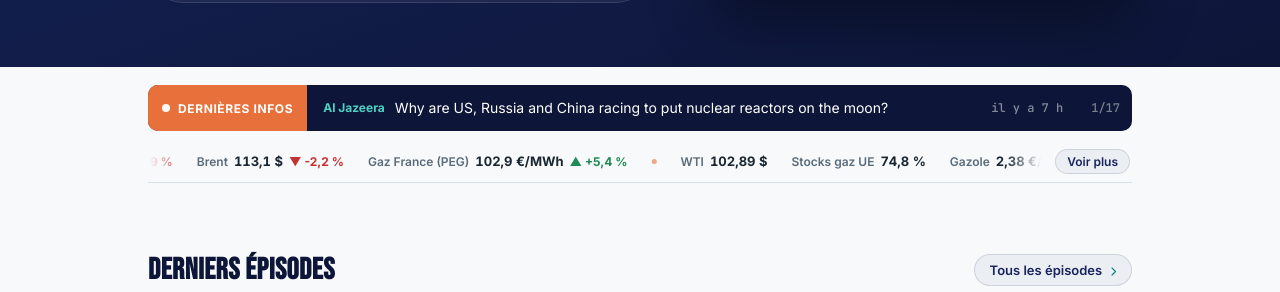
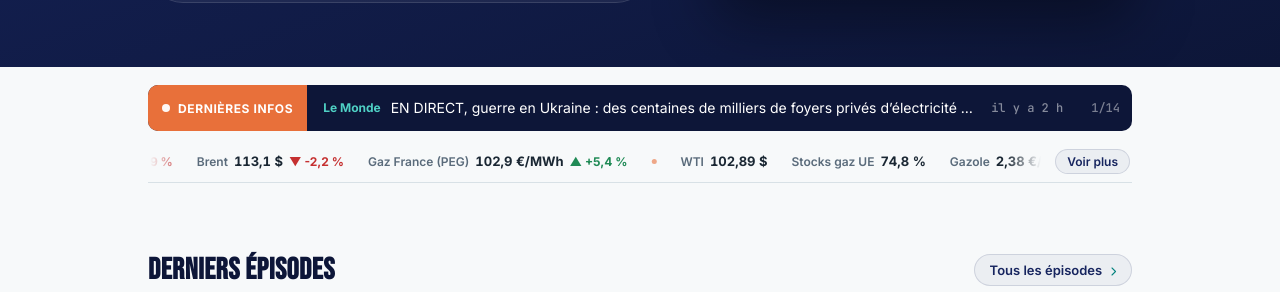
Before and after one commit to InsideEnergyMarkets/Inside-Energy-Markets, a Jekyll site: the page built from index.html, in a window 1280 px wide and 900 px high, scrolled down 417 px, cut to the strip 161-867 px from the top of the window. Shown: the top 292 px of the strip. Built offline with Jekyll 4.4.1, drawn with Linux system fonts in a browser that asks for light colours.

```diff
--- a/_data/incidents.json
+++ b/_data/incidents.json
@@ -1,5 +1,5 @@
 {
- "updated_at": "2026-10-31T06:09:56+00:00",
+ "updated_at": "2026-10-31T12:58:04+00:00",
  "stats": {
   "total_30d": 43,
   "attacks_30d": 36,
--- a/_data/news.json
+++ b/_data/news.json
@@ -1,12 +1,19 @@
 {
- "updated_at": "2026-10-31T06:09:55+00:00",
+ "updated_at": "2026-10-31T12:58:04+00:00",
  "items": [
   {
-   "title": "Why are US, Russia and China racing to put nuclear reactors on the moon?",
-   "url": "https://www.aljazeera.com/news/2026/10/31/why-are-us-russia-and-china-racing-to-put-nuclear-reactors-on-the-moon?traffic_source=rss",
-   "source": "Al Jazeera",
-   "lang": "en",
-   "date": "2026-10-31T05:37:51+00:00"
+   "title": "EN DIRECT, guerre en Ukraine : des centaines de milliers de foyers privés d’électricité dans les régions de Dnipro et de Kiev à la suite de bombardements russes",
+   "url": "https://www.lemonde.fr/international/live/2026/10/31/en-direct-guerre-en-ukraine-des-centaines-de-milliers-de-foyers-prives-d-electricite-dans-les-regions-de-dnipro-et-de-kiev-apres-des-bombardements-russes_6799896_3210.html",
+   "source": "Le Monde",
+   "lang": "fr",
+   "date": "2026-10-31T10:51:29+00:00"
+  },
+  {
+   "title": "Pour faire baisser le prix du gazole à la pompe, une course contre la montre et un casse-tête logistique",
+   "url": "https://www.lemonde.fr/economie/article/2026/10/31/course-contre-la-montre-et-casse-tete-logistique-pour-faire-baisser-le-prix-du-gazole-a-la-pompe_6803469_3234.html",
+   "source": "Le Monde",
+   "lang": "fr",
+   "date": "2026-10-31T07:00:06+00:00"
   },
   {
    "title": "Pénurie de navires et tarifs record : comment la guerre au Moyen-Orient fait bondir les prix du transport de pétrole",
@@ -14,27 +21,6 @@
    "source": "Le Monde",
    "lang": "fr",
    "date": "2026-10-31T04:00:48+00:00"
-  },
-  {
-   "title": "Iran says four tankers on fire after striking mines in Hormuz",
-   "url": "https://www.aljazeera.com/video/newsfeed/2026/10/31/iran-says-four-tankers-on-fire-after-striking-mines-in-hormuz?traffic_source=rss",
-   "source": "Al Jazeera",
-   "lang": "en",
-   "date": "2026-10-31T03:55:48+00:00"
-  },
-  {
-   "title": "Iran war live: 4 tankers hit in Hormuz; Trump says conflict will end ‘soon’",
-   "url": "https://www.aljazeera.com/news/liveblog/2026/10/31/iran-war-live-oil-tankers-hit-in-hormuz-trump-says-conflict-will-end-soon?traffic_source=rss",
-   "source": "Al Jazeera",
-   "lang": "en",
-   "date": "2026-10-31T00:00:00+00:00"
-  },
-  {
-   "title": "Le gouvernement met fin à cinq programmes d’aide à la rénovation énergétique des logements et des bâtiments publics",
-   "url": "https://www.lemonde.fr/societe/article/2026/10/30/le-gouvernement-met-fin-a-cinq-programmes-d-aide-a-la-renovation-energetique-des-logements-et-des-batiments-publics_6803122_3224.html",
-   "source": "Le Monde",
-   "lang": "fr",
-   "date": "2026-10-30T17:08:42+00:00"
   },
   {
    "title": "Energy Transition Investment Council - Call for applications",
@@ -63,13 +49,6 @@
    "source": "EIA",
    "lang": "en",
    "date": "2026-10-30T14:00:00+00:00"
-  },
-  {
-   "title": "Crise énergétique : 11 pays de l’UE vont libérer 42,6 millions de barils de pétrole afin de stabiliser les prix du gazole avant l’hiver",
-   "url": "https://www.lemonde.fr/economie/article/2026/10/30/crise-energetique-onze-pays-de-l-ue-vont-liberer-42-6-millions-de-barils-de-petrole-afin-de-stabiliser-les-prix-du-gazole-avant-l-hiver_6802691_3234.html",
-   "source": "Le Monde",
-   "lang": "fr",
-   "date": "2026-10-30T03:21:07+00:00"
   },
   {
    "title": "Comprendre le paradoxe des prix négatifs de l’électricité : quand la rareté change de camp",
--- a/_data/podcast.json
+++ b/_data/podcast.json
@@ -1,5 +1,5 @@
 {
- "updated_at": "2026-10-31T06:09:56+00:00",
+ "updated_at": "2026-10-31T12:58:05+00:00",
  "episodes": {
   "10": {
    "audio": "https://anchor.fm/s/10edf0868/podcast/play/126486789/https%3A%2F%2Fd3ctxlq1ktw2nl.cloudfront.net%2Fstaging%2F2026-8-29%2F489715b9-9275-387d-cec8-06e4f3de2244.mp3",
```
